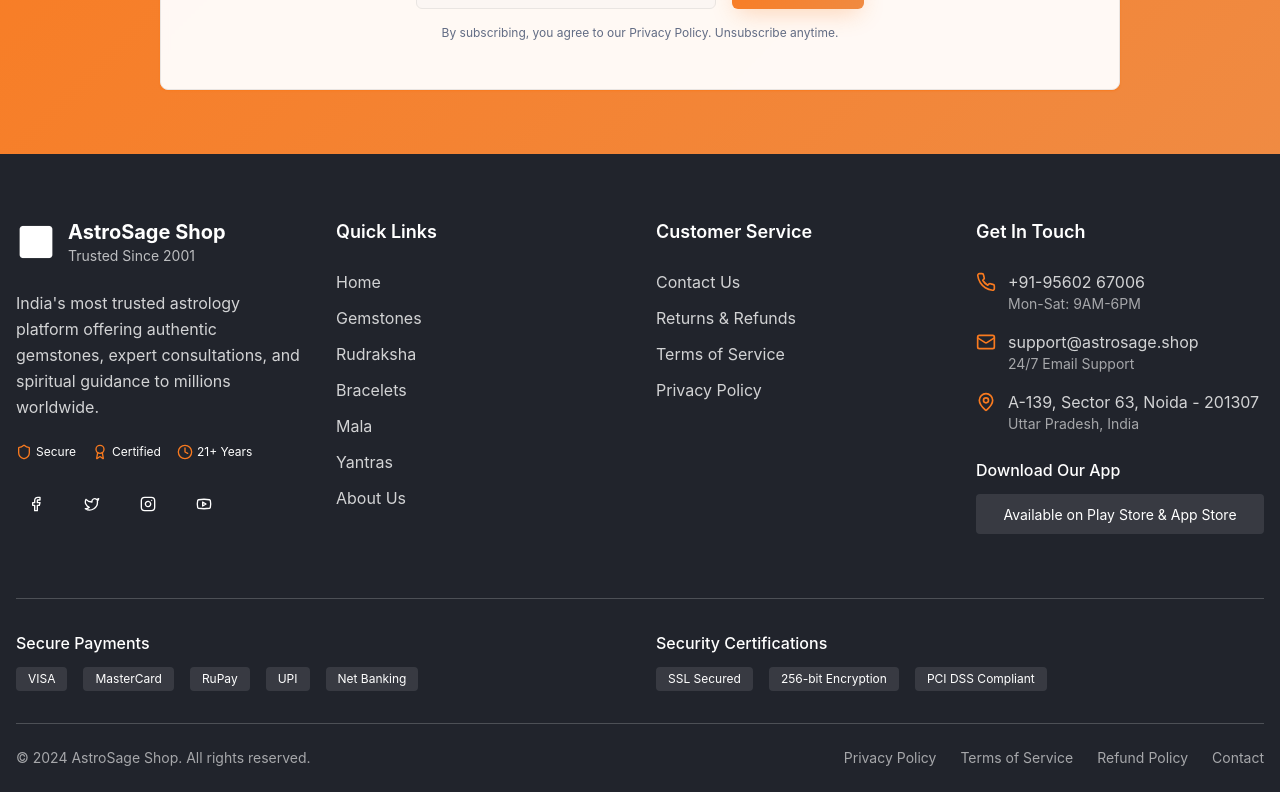
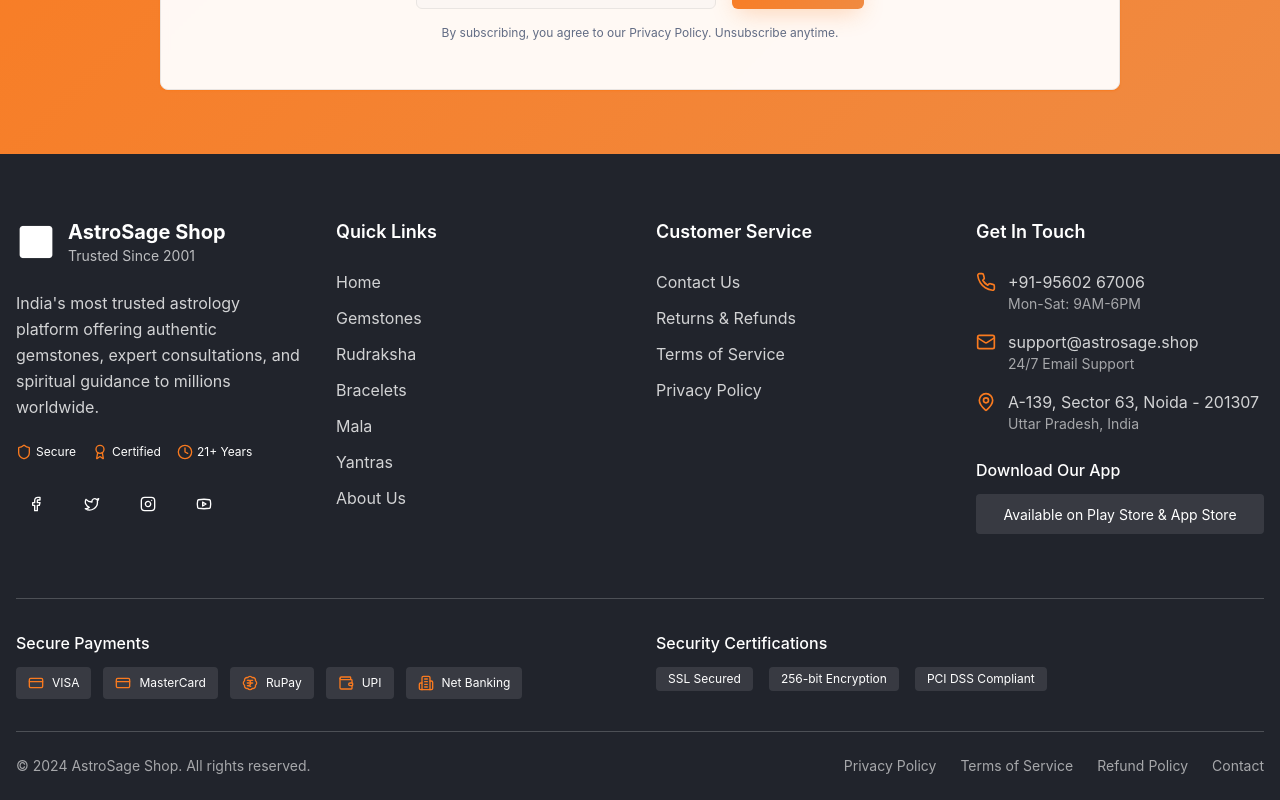
Before and after one commit to shambhu-cell/astro-cosmic-emporium, a React (Vite) app: page / in a window 1280 px wide. Shown: the part 8203-9003 px from the top of the page. Built offline with nearby package versions, Linux system fonts and the light colour scheme; the HTML template or start-up script is replaced by a standard one.

Commit message:
Update footer payment gateways

```diff
--- a/src/components/Footer.tsx
+++ b/src/components/Footer.tsx
@@ -9,7 +9,11 @@ import {
   MapPin,
   Shield,
   Award,
-  Clock
+  Clock,
+  CreditCard,
+  Wallet,
+  Building2,
+  BadgeIndianRupee
 } from "lucide-react";
 import astrosageLogo from "@/assets/astrosage-logo.webp";
 
@@ -141,12 +145,27 @@ const Footer = () => {
           <div className="grid md:grid-cols-2 gap-8">
             <div>
               <h5 className="font-medium mb-3">Secure Payments</h5>
-              <div className="flex items-center space-x-4">
-                <div className="bg-background/10 rounded px-3 py-1 text-xs">VISA</div>
-                <div className="bg-background/10 rounded px-3 py-1 text-xs">MasterCard</div>
-                <div className="bg-background/10 rounded px-3 py-1 text-xs">RuPay</div>
-                <div className="bg-background/10 rounded px-3 py-1 text-xs">UPI</div>
-                <div className="bg-background/10 rounded px-3 py-1 text-xs">Net Banking</div>
+              <div className="flex flex-wrap items-center gap-3">
+                <div className="bg-background/10 rounded px-3 py-2 flex items-center gap-2">
+                  <CreditCard className="h-4 w-4 text-primary" />
+                  <span className="text-xs">VISA</span>
+                </div>
+                <div className="bg-background/10 rounded px-3 py-2 flex items-center gap-2">
+                  <CreditCard className="h-4 w-4 text-primary" />
+                  <span className="text-xs">MasterCard</span>
+                </div>
+                <div className="bg-background/10 rounded px-3 py-2 flex items-center gap-2">
+                  <BadgeIndianRupee className="h-4 w-4 text-primary" />
+                  <span className="text-xs">RuPay</span>
+                </div>
+                <div className="bg-background/10 rounded px-3 py-2 flex items-center gap-2">
+                  <Wallet className="h-4 w-4 text-primary" />
+                  <span className="text-xs">UPI</span>
+                </div>
+                <div className="bg-background/10 rounded px-3 py-2 flex items-center gap-2">
+                  <Building2 className="h-4 w-4 text-primary" />
+                  <span className="text-xs">Net Banking</span>
+                </div>
               </div>
             </div>
             <div>
```
